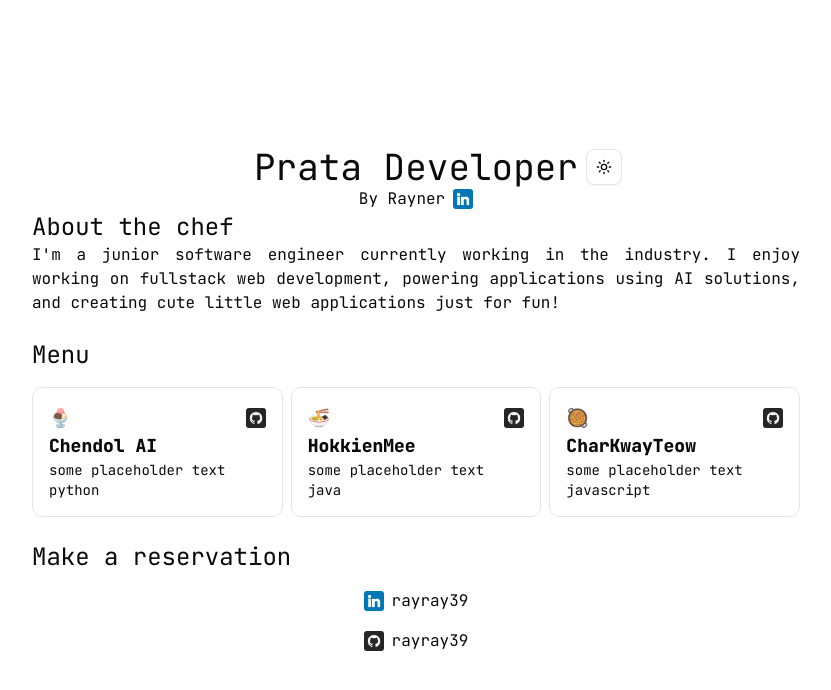
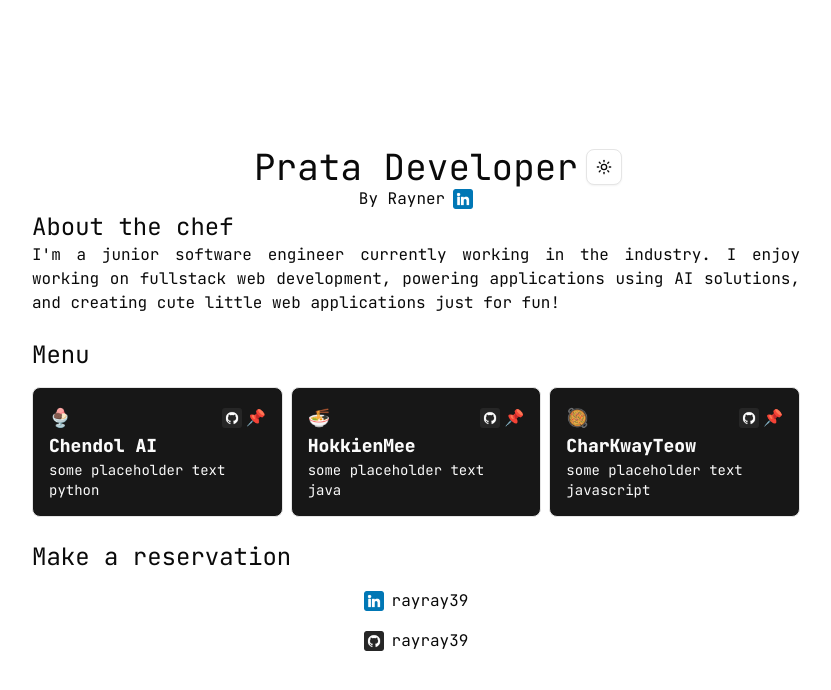
Before and after one commit to rayray39/prata, a Next.js app: page / in a window 1280 px wide. Shown: the top 690 px of the page, without its empty margins (224-1055 px from the left). Built offline with nearby package versions, Linux system fonts and the light colour scheme.

Commit message:
Update project card styles for light and dark themes

```diff
--- a/src/app/globals.css
+++ b/src/app/globals.css
@@ -50,8 +50,9 @@ body {
   --radius: 0.625rem;
   --background: oklch(1 0 0);
   --foreground: oklch(0.145 0 0);
-  --card: oklch(1 0 0);
-  --card-foreground: oklch(0.145 0 0);
+
+  --card: oklch(0.205 0 0);
+  --card-foreground: oklch(0.985 0 0);
   --popover: oklch(1 0 0);
   --popover-foreground: oklch(0.145 0 0);
   --primary: oklch(0.205 0 0);
@@ -84,8 +85,8 @@ body {
 .dark {
   --background: oklch(0.145 0 0);
   --foreground: oklch(0.985 0 0);
-  --card: oklch(0.205 0 0);
-  --card-foreground: oklch(0.985 0 0);
+  --card: oklch(1 0 0);
+  --card-foreground: oklch(0.145 0 0);
   --popover: oklch(0.205 0 0);
   --popover-foreground: oklch(0.985 0 0);
   --primary: oklch(0.922 0 0);
@@ -115,6 +116,26 @@ body {
   --sidebar-ring: oklch(0.556 0 0);
 }
 
+.light-project-card {
+    border-width: 1px;
+    border-style: solid;
+    border-radius: 0.5rem;
+    padding: 1rem;
+    margin-top: 1rem;
+    background-color: var(--card);
+    color: var(--card-foreground);
+}
+
+.dark-project-card {
+    border-width: 1px;
+    border-style: solid;
+    border-radius: 0.5rem;
+    padding: 1rem;
+    margin-top: 1rem;
+    background-color: var(--card);
+    color: var(--card-foreground);
+}
+
 @layer base {
   * {
     @apply border-border outline-ring/50;
--- a/src/projects/project_card.tsx
+++ b/src/projects/project_card.tsx
@@ -1,3 +1,6 @@
+'use client'
+import { useTheme } from "next-themes";
+import "../app/globals.css";
 
 interface ProjectHeader {
     emoji:string,
@@ -18,18 +21,24 @@ export function ProjectCard({
     description,
     techStack
 }:ProjectDetails) {
+    const { theme } = useTheme();
+
     return (
-        <div className="border rounded-lg p-4 mt-4">
+        <div className={theme === "light" ? "light-project-card" : "dark-project-card"}>
             <li className="list-none">
                 <div className="flex justify-between items-center">
                     <div className="text-lg">{header.emoji}</div>
-                    <div>
+                    <div className="grid grid-cols-2 gap-1 items-center">
                         <div>
                             <a href={header.githubLink}>
                                 <img className="w-5 h-5" src="github_new.png" alt="github"/>
                             </a>
                         </div>
-                        <div>{header.projectLink}</div>
+                        <div>
+                            <a href={header.projectLink}>
+                                📌
+                            </a>
+                        </div>
                     </div>
                 </div>
 
```
